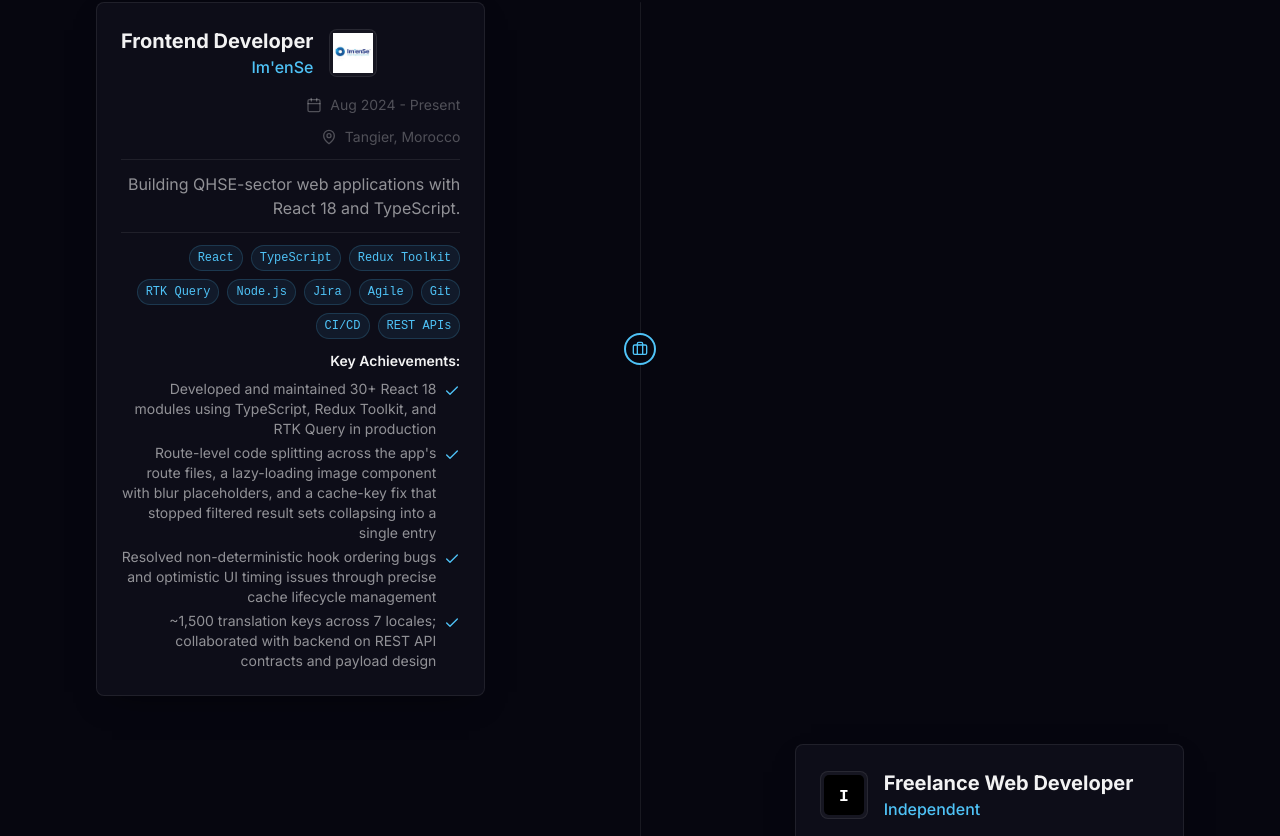
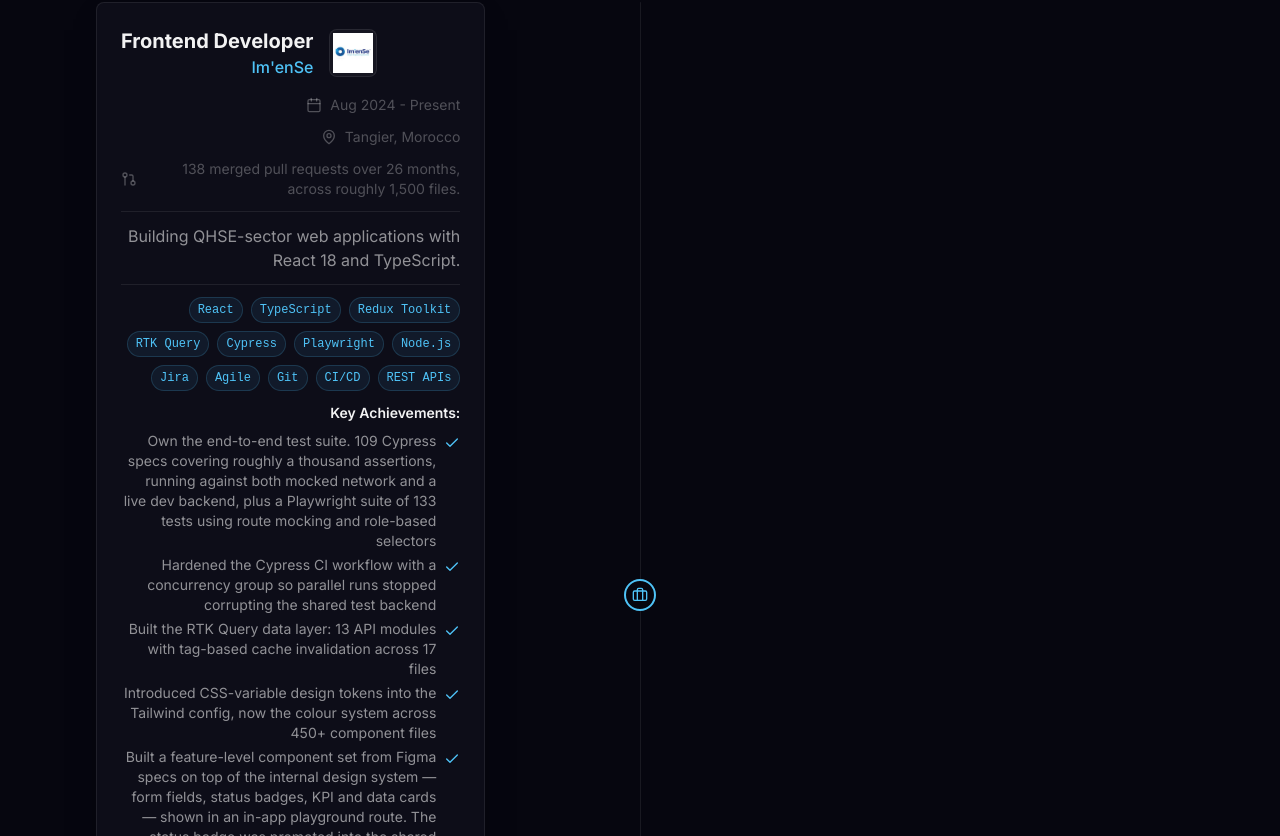
Before and after one commit to ysahih/Portfolio, a Next.js app: page / in a window 1280 px wide. Shown: the part 2724-3560 px from the top of the page. Built offline with nearby package versions, Linux system fonts and the light colour scheme.

Commit message:
content: add test-suite ownership and scale to Im'enSe role

```diff
--- a/app/components/ExperienceSection.tsx
+++ b/app/components/ExperienceSection.tsx
@@ -1,7 +1,7 @@
 "use client";
 
 import { motion } from 'framer-motion';
-import { BriefcaseIcon, CalendarIcon, MapPinIcon, CheckIcon } from 'lucide-react';
+import { BriefcaseIcon, CalendarIcon, MapPinIcon, CheckIcon, GitPullRequestIcon } from 'lucide-react';
 import SectionHeader from './SectionHeader';
 import { viewportOnce } from '../lib/motion';
 
@@ -13,6 +13,7 @@ interface Experience {
   startDate: string;
   endDate: string;
   description: string;
+  scale?: string;
   skills: readonly string[];
   achievements: readonly string[];
 }
@@ -113,6 +114,12 @@ const ExperienceSection: React.FC<ExperienceSectionProps> = ({ experience }) =>
                         <MapPinIcon className="w-4 h-4 flex-shrink-0" />
                         <span>{exp.location}</span>
                       </div>
+                      {exp.scale && (
+                        <div className={`flex items-center gap-2 text-sm ${index % 2 === 0 ? 'md:justify-end' : 'justify-start'}`} style={{ color: 'var(--text-muted)' }}>
+                          <GitPullRequestIcon className="w-4 h-4 flex-shrink-0" />
+                          <span>{exp.scale}</span>
+                        </div>
+                      )}
                       <p className="py-3 my-3" style={{ color: 'var(--text-secondary)', borderTop: '1px solid var(--border)', borderBottom: '1px solid var(--border)' }}>
                         {exp.description}
                       </p>
--- a/app/data/resume-data.ts
+++ b/app/data/resume-data.ts
@@ -83,8 +83,14 @@ export const RESUME_DATA = {
       startDate: "Aug 2024",
       endDate: "Present",
       description: "Building QHSE-sector web applications with React 18 and TypeScript.",
-      skills: ["React", "TypeScript", "Redux Toolkit", "RTK Query", "Node.js", "Jira", "Agile", "Git", "CI/CD", "REST APIs"],
+      scale: "138 merged pull requests over 26 months, across roughly 1,500 files.",
+      skills: ["React", "TypeScript", "Redux Toolkit", "RTK Query", "Cypress", "Playwright", "Node.js", "Jira", "Agile", "Git", "CI/CD", "REST APIs"],
       achievements: [
+        "Own the end-to-end test suite. 109 Cypress specs covering roughly a thousand assertions, running against both mocked network and a live dev backend, plus a Playwright suite of 133 tests using route mocking and role-based selectors",
+        "Hardened the Cypress CI workflow with a concurrency group so parallel runs stopped corrupting the shared test backend",
+        "Built the RTK Query data layer: 13 API modules with tag-based cache invalidation across 17 files",
+        "Introduced CSS-variable design tokens into the Tailwind config, now the colour system across 450+ component files",
+        "Built a feature-level component set from Figma specs on top of the internal design system — form fields, status badges, KPI and data cards — shown in an in-app playground route. The status badge was promoted into the shared core library and is imported by six screens",
         "Developed and maintained 30+ React 18 modules using TypeScript, Redux Toolkit, and RTK Query in production",
         "Route-level code splitting across the app's route files, a lazy-loading image component with blur placeholders, and a cache-key fix that stopped filtered result sets collapsing into a single entry",
         "Resolved non-deterministic hook ordering bugs and optimistic UI timing issues through precise cache lifecycle management",
```
